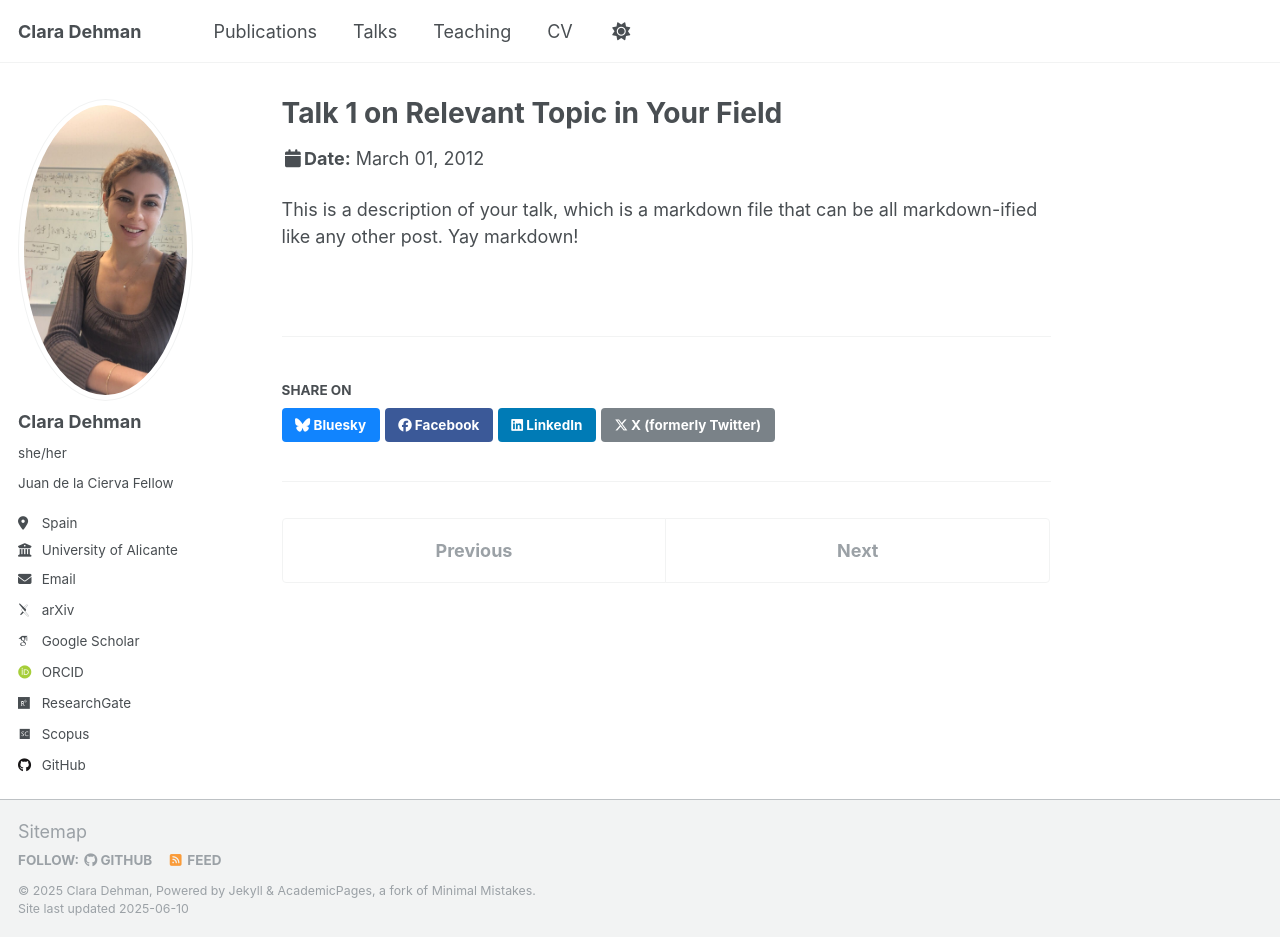
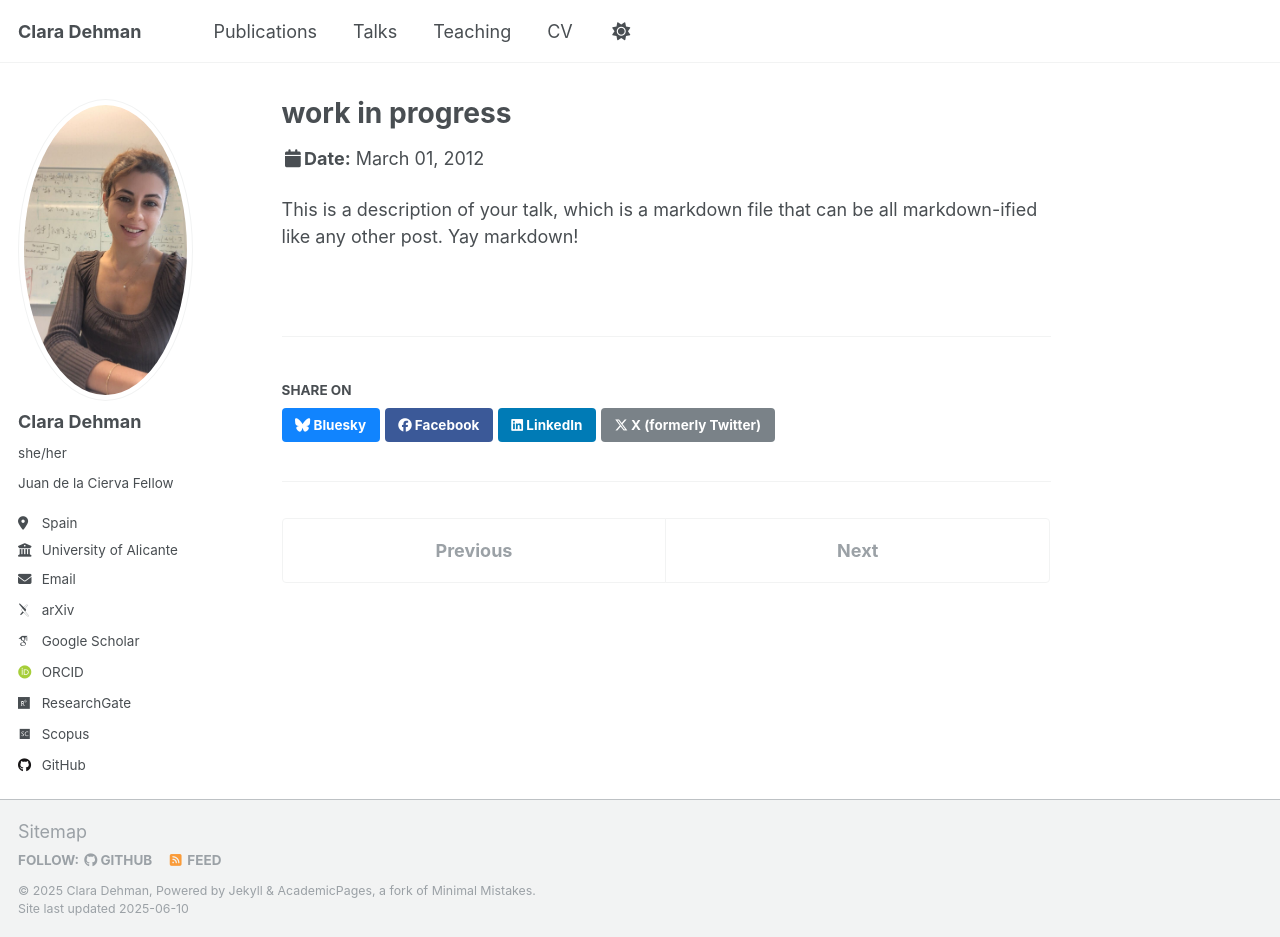
Before and after one commit to ClaraDehman/ClaraDehman.github.io, a Jekyll site: the page built from _talks/2012-03-01-talk-1.md, in a window 1280 px wide and 937 px high. Built offline with Jekyll 4.4.1, drawn with Linux system fonts in a browser that asks for light colours; some web fonts are replaced.

Commit message:
Update 2012-03-01-talk-1.md

```diff
--- a/_talks/2012-03-01-talk-1.md
+++ b/_talks/2012-03-01-talk-1.md
@@ -1,11 +1,11 @@
 ---
-title: "Talk 1 on Relevant Topic in Your Field"
+title: "work in progress"
 collection: talks
 type: "Talk"
 permalink: /talks/2012-03-01-talk-1
-venue: "UC San Francisco, Department of Testing"
+venue: "work in progress"
 date: 2012-03-01
-location: "San Francisco, CA, USA"
+location: "USA"
 ---
 
 This is a description of your talk, which is a markdown file that can be all markdown-ified like any other post. Yay markdown!
```
